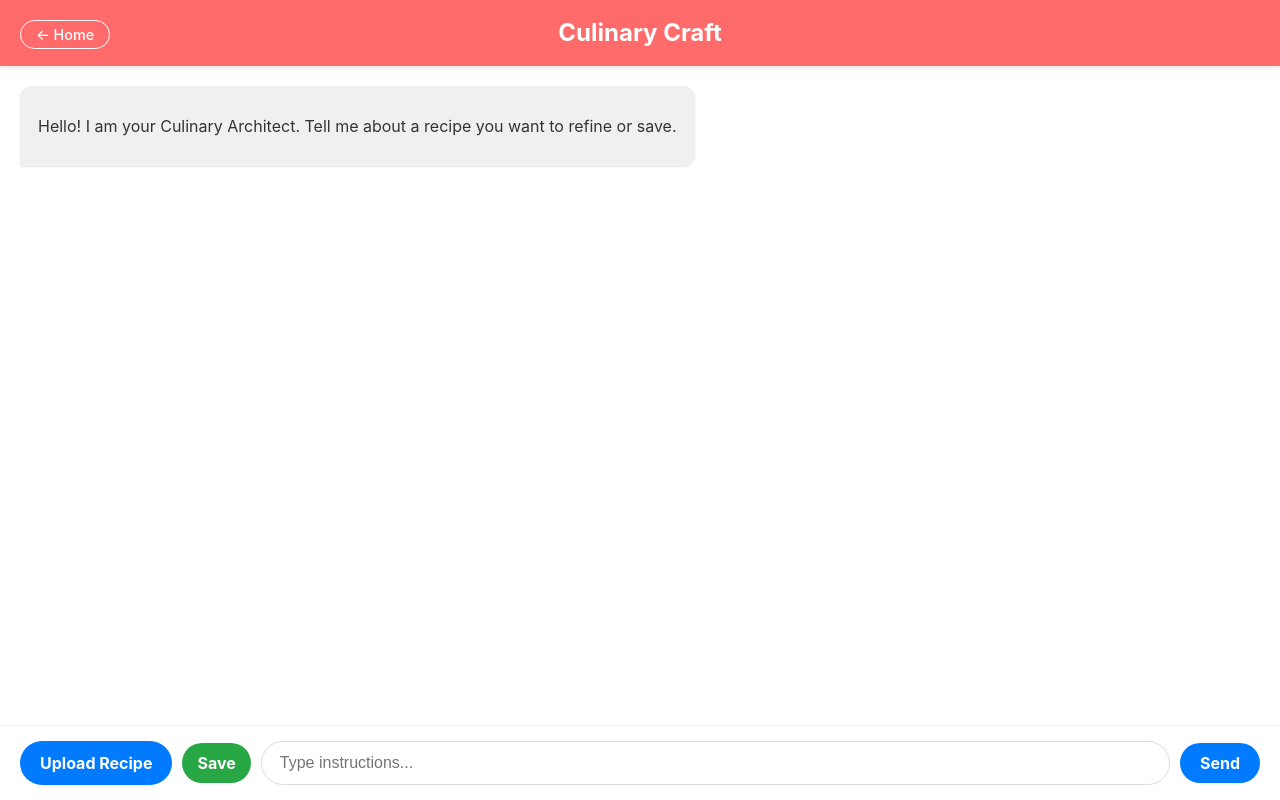
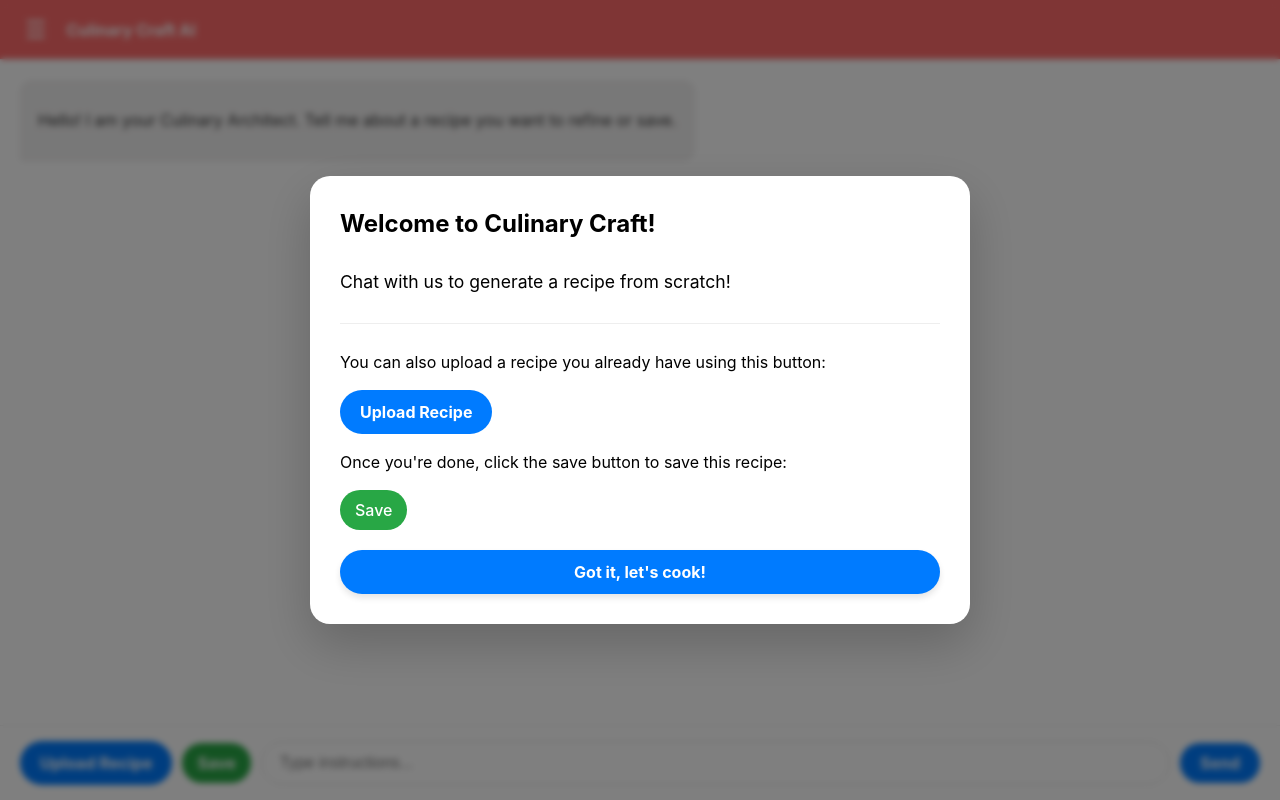
Before and after one commit to anyi-sunny/culinary-craft, a React (Vite) app: page /chat in a window 1280 px wide. Built offline with nearby package versions, Linux system fonts and the light colour scheme; no server answers.

Commit message:
fixing style related bugs and adding tutorial to chat page

```diff
--- a/src/components/chat/Chat.css
+++ b/src/components/chat/Chat.css
@@ -3,7 +3,7 @@
   display: flex;
   flex-direction: column;
   height: 100vh;
-  height: 100dvh; /* Mobile browser toolbar fix */
+  height: 100dvh;
   margin: 0 auto;
   background: white;
   box-shadow: 0 0 20px rgba(0,0,0,0.1);
@@ -74,10 +74,11 @@
   border: 1px solid #ddd;
   border-radius: 25px;
   outline: none;
-  font-size: 16px; /* Prevents auto-zoom on iOS */
+  font-size: 16px;
   min-width: 0;
 }
 
+/* Default styles for buttons inside the input bar (Blue) */
 .input-area button {
   padding: 10px 20px;
   background: #007bff;
@@ -90,10 +91,14 @@
   transition: background 0.2s;
 }
 
+.input-area button:hover {
+  background: #0056b3;
+}
+
 .save-btn { background-color: #28a745 !important; }
 .save-btn:hover { background-color: #218838 !important; }
 
-/* --- Upload Button --- */
+/* --- Icon Button (Upload) --- */
 .icon-button {
   display: flex;
   align-items: center;
@@ -118,12 +123,42 @@
 /* Hide icon on desktop by default */
 .icon-button .btn-icon { display: none; }
 
+/* --- New Class for Tutorial Modal Button --- */
+/* This mimics the .input-area button style but works anywhere */
+.tutorial-blue-btn {
+  background-color: #007bff !important;
+  color: white !important;
+  border: none !important;
+  border-radius: 25px !important;
+  padding: 10px 20px !important;
+  font-weight: bold;
+  opacity: 1;
+}
+
 /* --- Typing Indicator --- */
 .typing-indicator {
   color: #666;
   font-style: italic;
   font-size: 0.9rem;
   padding: 10px;
+}
+
+.got-it-btn {
+  background-color: #007bff;
+  color: white;
+  border: none;
+  padding: 12px 30px;
+  border-radius: 25px;
+  font-weight: bold;
+  font-size: 1rem;
+  cursor: pointer;
+  margin-top: 20px;
+  transition: background 0.2s;
+  box-shadow: 0 4px 6px rgba(0,0,0,0.1);
+}
+
+.got-it-btn:hover {
+  background-color: #0056b3;
 }
 
 /* --- Consolidated Mobile Optimization --- */
@@ -141,17 +176,23 @@
     font-size: 0.9rem;
   }
 
-/* Forcefully hide the text */
-  .icon-button .btn-text {
-    display: none !important;
-    width: 0;
-    height: 0;
-    overflow: hidden;
+  .icon-button {
+    width: 44px; /* Maintain 44px touch target */
+    padding: 0;
+    border-radius: 50%;
   }
 
-  /* Forcefully show the icon */
+  .icon-button .btn-text { display: none !important; }
+
   .icon-button .btn-icon {
     display: block !important;
-    font-size: 1.2rem;
+    font-size: 1.2rem; /* FIXED TYPO: was 0.2rem */
+  }
+
+  .modal-content {
+    width: 90% !important; /* Leaves 5% gap on left and right */
+    max-width: 400px;      /* Prevents it from getting too wide on tablets */
+    margin: 0 auto;        /* Centers it */
+    box-sizing: border-box;
   }
 }
--- a/src/components/chat/Chat.jsx
+++ b/src/components/chat/Chat.jsx
@@ -1,12 +1,15 @@
 import React, { useState, useRef, useEffect } from 'react';
 import { BedrockAgentRuntimeClient, InvokeAgentCommand } from "@aws-sdk/client-bedrock-agent-runtime";
 import { DynamoDBClient } from "@aws-sdk/client-dynamodb";
-import { DynamoDBDocumentClient, DeleteCommand, PutCommand } from "@aws-sdk/lib-dynamodb"; // Added PutCommand
+import { DynamoDBDocumentClient, DeleteCommand, PutCommand } from "@aws-sdk/lib-dynamodb";
 import ReactMarkdown from 'react-markdown';
+import { useLocation, useNavigate } from 'react-router-dom';
+
+// Styling Imports
 import './Chat.css';
+import './ChatNavbar.css'; // Make sure this matches your filename
 import './../explore/modal/RecipeModal.css';
 import SplashTransition from '../SplashTransition';
-import { useLocation, useNavigate } from 'react-router-dom';
 
 // AWS Clients
 const client = new BedrockAgentRuntimeClient({
@@ -29,8 +32,15 @@ const docClient = DynamoDBDocumentClient.from(dbClient);
 function Chat() {
     const location = useLocation();
     const navigate = useNavigate();
+
+    const [showTutorial, setShowTutorial] = useState(false);
+
+    // --- NAVBAR STATE ---
+    const [isNavOpen, setIsNavOpen] = useState(false);
+    const navRef = useRef(null);
+    // --------------------
+
     const [sessionId] = useState(() => `session-${Math.random().toString(36).substr(2, 9)}`);
-
     const [input, setInput] = useState('');
     const [loading, setLoading] = useState(false);
     const [selectedFile, setSelectedFile] = useState(null);
@@ -41,7 +51,6 @@ function Chat() {
     const fileInputRef = useRef(null);
     const recipeContextRef = useRef(null);
 
-    // FIX: Initialize with empty strings to keep inputs "Controlled" from the start
     const [stagingRecipe, setStagingRecipe] = useState({
         title: '',
         ingredients: '',
@@ -49,6 +58,25 @@ function Chat() {
         recipeId: null
     });
     const [isConfirmingSave, setIsConfirmingSave] = useState(false);
+
+    useEffect(() => {
+        // If we are NOT editing an existing recipe, show the tutorial
+        if (!location.state?.recipeToImprove) {
+            setShowTutorial(true);
+        }
+    }, [location.state]);
+
+    // --- NAVBAR CLICK OUTSIDE LOGIC ---
+    useEffect(() => {
+        const handleClickOutside = (event) => {
+            if (navRef.current && !navRef.current.contains(event.target)) {
+                setIsNavOpen(false);
+            }
+        };
+        document.addEventListener('mousedown', handleClickOutside);
+        return () => document.removeEventListener('mousedown', handleClickOutside);
+    }, []);
+    // ----------------------------------
 
     useEffect(() => {
         const loadContext = async () => {
@@ -65,7 +93,6 @@ function Chat() {
 
                 setLoading(true);
                 try {
-                    // FIX: Explicitly pass the recipe data in this initial prompt
                     const introMessage = `The user wants to ${saveMode === 'UPDATE' ? 'edit' : 'make a copy of'} this recipe:
                     Title: ${recipeToImprove.title}
                     Ingredients: ${recipeToImprove.ingredients}
@@ -189,18 +216,11 @@ function Chat() {
                 "...end of instructions... | [Insert 1 Emoji Here] | [Closing remarks]"
             );
 
-            // 2. Split by Pipe
             const parts = botResponse.split('|');
-
-            // Part 0: Recipe Data
             const cleanRecipeData = parts[0];
-
-            // Part 1: The Emoji (Middle of the sandwich)
             let rawEmoji = (parts.length > 1) ? parts[1] : null;
-
             const aiEmoji = rawEmoji ? rawEmoji.trim() : '🥘';
 
-            // 3. Parse the Recipe Text (Part 0)
             const nameMatch = cleanRecipeData.match(/(?:TITLE|RECIPE_NAME):\s*(.*)/i);
             const ingMatch = cleanRecipeData.match(/(?:INGREDIENTS|RECIPE_INGREDIENTS):\s*([\s\S]*?)(?=INSTRUCTIONS|RECIPE_INSTRUCTIONS|$)/i);
             const insMatch = cleanRecipeData.match(/(?:INSTRUCTIONS|RECIPE_INSTRUCTIONS):\s*([\s\S]*)/i);
@@ -240,7 +260,6 @@ function Chat() {
                 Item: finalItem
             }));
 
-            // Replacement logic: Delete old if we have an activeRecipeId
             if (activeRecipeId && activeRecipeId !== finalItem.recipeId) {
                 await docClient.send(new DeleteCommand({
                     TableName: "CulinaryCraftBackendStack-RecipesTable058A1F33-1GRXYSW38KE1I",
@@ -248,7 +267,6 @@ function Chat() {
                 }));
             }
 
-            // Redirect to explore after successful save
             navigate('/explore');
 
         } catch (err) {
@@ -260,10 +278,70 @@ function Chat() {
     return (
         <SplashTransition>
             <div className="chat-container">
-                <header className="chat-header">
-                    <button onClick={() => navigate('/')} className="back-btn">← Home</button>
-                    <h1>Culinary Craft</h1>
-                </header>
+                <nav className="chat-navbar" ref={navRef}>
+                    <button
+                        className="hamburger-icon"
+                        onClick={() => setIsNavOpen(!isNavOpen)}
+                    >
+                        ☰
+                    </button>
+
+                    {isNavOpen && (
+                        <div className="nav-menu">
+                            <button onClick={() => navigate('/')}>Home</button>
+                            <button onClick={() => navigate('/explore')}>Explore</button>
+                        </div>
+                    )}
+                    <span style={{ marginLeft: '15px', fontWeight: 'bold', color: 'white' }}>
+                        Culinary Craft AI
+                    </span>
+                </nav>
+
+                {showTutorial && (
+                    <div className="modal-overlay">
+                        <div className="modal-content tutorial-modal">
+                            <h2 style={{margin: '0 0 10px 0'}}>Welcome to Culinary Craft!</h2>
+
+                            <p style={{fontSize: '1.1rem'}}>Chat with us to generate a recipe from scratch!</p>
+
+                            <hr style={{width: '100%', border: '0', borderTop: '1px solid #eee', margin: '10px 0'}}/>
+
+                            <p>You can also upload a recipe you already have using this button:</p>
+
+                            {/* FAKE UPLOAD BUTTON (Visual Copy) */}
+                            <div className="fake-btn-display">
+                                <button className="icon-button tutorial-blue-btn" style={{pointerEvents: 'none'}}>
+                                    <span className='btn-text'>Upload Recipe</span>
+                                    <span className="btn-icon">📎</span>
+                                </button>
+                            </div>
+
+                            <p>Once you're done, click the save button to save this recipe:</p>
+
+                            {/* FAKE SAVE BUTTON (Visual Copy) */}
+                            <div className="fake-btn-display">
+                                <button
+                                    className="save-btn"
+                                    style={{
+                                        backgroundColor: '#28a745',
+                                        color: 'white',
+                                        border: 'none',
+                                        borderRadius: '20px',
+                                        padding: '0 15px',
+                                        height: '40px',
+                                        pointerEvents: 'none'
+                                    }}
+                                >
+                                    Save
+                                </button>
+                            </div>
+
+                            <button className="got-it-btn" onClick={() => setShowTutorial(false)}>
+                                Got it, let's cook!
+                            </button>
+                        </div>
+                    </div>
+                )}
 
                 <div className="messages-area">
                     {messages.map((msg, idx) => (
@@ -300,17 +378,17 @@ function Chat() {
                         <h2 style={{padding: '5px', margin: '0px', fontSize: '30px'}}>Review & Name Your Recipe</h2>
                         <input
                             className="edit-input-title"
-                            value={stagingRecipe.title || ''} // Fallback to empty string
+                            value={stagingRecipe.title || ''}
                             onChange={(e) => setStagingRecipe({...stagingRecipe, title: e.target.value})}
                         />
                         <textarea
                             className="edit-textarea"
-                            value={stagingRecipe.ingredients || ''} // Fallback to empty string
+                            value={stagingRecipe.ingredients || ''}
                             onChange={(e) => setStagingRecipe({...stagingRecipe, ingredients: e.target.value})}
                         />
                         <textarea
                             className="edit-textarea"
-                            value={stagingRecipe.instructions || ''} // Fallback to empty string
+                            value={stagingRecipe.instructions || ''}
                             onChange={(e) => setStagingRecipe({...stagingRecipe, instructions: e.target.value})}
                         />
                         <div style={{display: 'flex', gap: '10px', marginTop: '30px'}}>
--- /dev/null
+++ b/src/components/chat/ChatNavbar.css
@@ -0,0 +1,55 @@
+.chat-navbar {
+  display: flex;
+  align-items: center;
+  padding: 10px 20px;
+  background: #ff6b6b;
+  border-bottom: 1px solid #eee;
+  position: sticky;
+  top: 0;
+  z-index: 100;
+}
+
+.hamburger-icon {
+  font-size: 1.5rem;
+  background: none;
+  border: none;
+  cursor: pointer;
+  color: white;
+  padding: 5px;
+}
+
+.nav-menu {
+  position: absolute;
+  top: 100%;
+  left: 10px;
+  background: white;
+  box-shadow: 0 4px 12px rgba(0,0,0,0.15);
+  border-radius: 8px;
+  display: flex;
+  flex-direction: column;
+  overflow: hidden;
+  animation: fadeIn 0.2s ease;
+}
+
+.nav-menu button {
+  padding: 12px 20px;
+  border: none;
+  background: none;
+  text-align: left;
+  width: 100px;
+  cursor: pointer;
+  font-size: 1rem;
+  color: #ff8888;
+  font-weight: 500;
+  transition: background 0.2s;
+}
+
+.nav-menu button:hover {
+  background: #f8f9fa;
+  color: #ff6b6b;
+}
+
+@keyframes fadeIn {
+  from { opacity: 0; transform: translateY(-10px); }
+  to { opacity: 1; transform: translateY(0); }
+}
--- a/src/components/explore/Explore.css
+++ b/src/components/explore/Explore.css
@@ -338,6 +338,7 @@
   gap: 20px;
   max-width: 800px;
   margin: 20px auto 0 auto;
+  padding: 0 20px;
   flex-wrap: wrap-reverse;
 }
 
```
